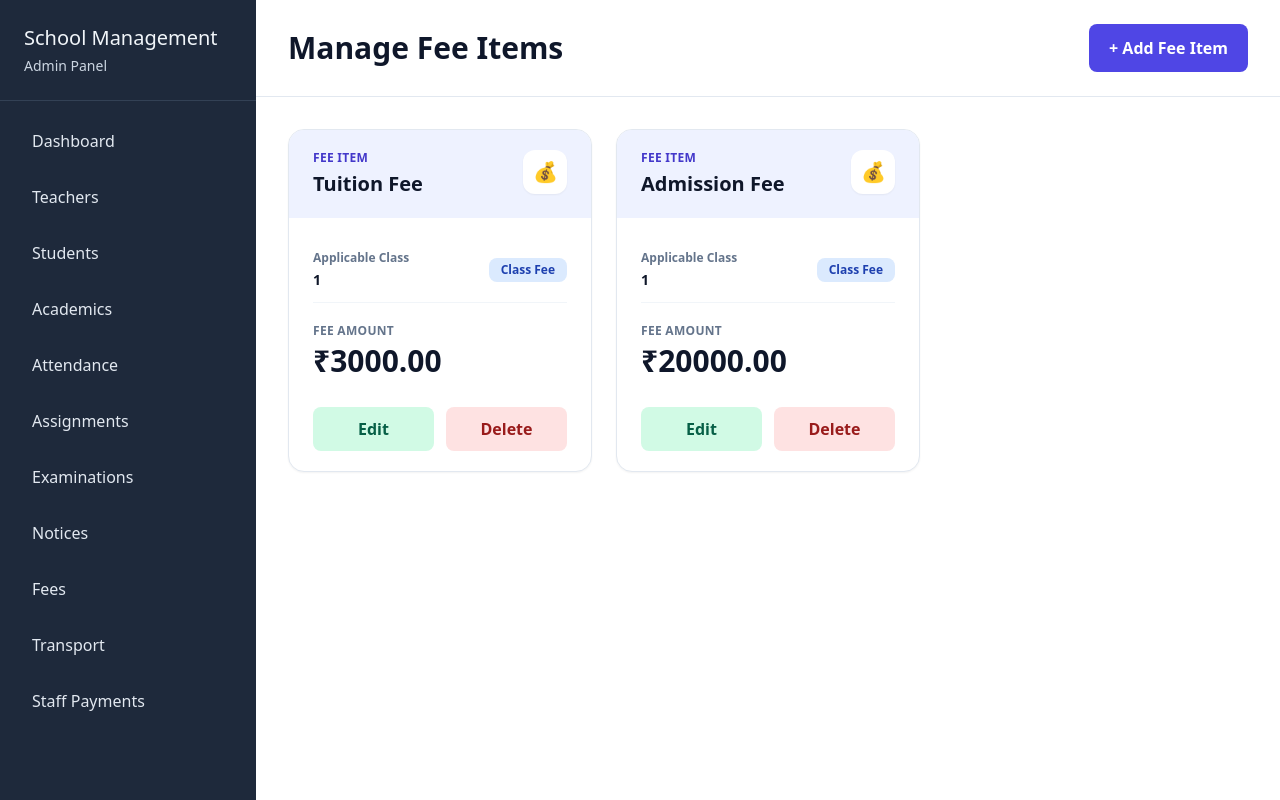
After one commit to omjha1190/School_MS, a Django app: page /fees/manage/feeitems/ in a window 1280 px wide. The commit adds this page. Run offline with Django 5.2, Linux system fonts and the light colour scheme; data comes from the database, SQL or seed files in the repository; some libraries are stand-ins or nearby versions.

Commit message:
some small and big changes in fee app

```diff
--- a/schoolmanagementsystem/fees/admin.py
+++ b/schoolmanagementsystem/fees/admin.py
@@ -1,6 +1,7 @@
 from django.contrib import admin
 from students.models import Student
-from .models import Fee
+from .models import Fee, FeeItem
 
 # Register your models here.
 admin.site.register(Fee)
+admin.site.register(FeeItem)
--- a/schoolmanagementsystem/fees/models.py
+++ b/schoolmanagementsystem/fees/models.py
@@ -1,14 +1,57 @@
 from django.db import models
 from students.models import Student
+from academics.models import SchoolClass, Section
 
 # Create your models here.
+
+class FeeItem(models.Model):
+    FEE_TYPES = [
+        ("Tuition", "Tuition Fee"),
+        ("Admission", "Admission Fee"),
+        ("Registration", "Registration Fee"),
+        ("Annual", "Annual Fee"),
+        ("Examination", "Examination Fee"),
+        ("Transport", "Transport Fee"),
+        ("Library", "Library Fee"),
+        ("Computer/Lab", "Computer/Lab Fee"),
+        ("Activity", "Activity Fee"),
+        ("Sports", "Sports Fee"),
+        ("Miscellaneous", "Miscellaneous Fee"),
+        ("Late", "Late Fee"),
+        ("Hostel", "Hostel Fee"),
+    ]
+    fee_type = models.CharField(max_length=100, choices=FEE_TYPES)
+    schoolclass = models.ForeignKey(SchoolClass, on_delete=models.CASCADE, null=True, blank=True)
+    amount = models.DecimalField(max_digits=10, decimal_places=2)
+
+    def __str__(self):
+        return f"{self.fee_type} - {self.schoolclass.name} - {self.amount}"
+
+
 class Fee(models.Model):
+    FEE_STATUS = [
+        ("Pending", "Pending"),
+        ("Partial", "Partial"),
+        ("Paid", "Paid"),
+        ("Overdue", "Overdue"),
+    ]
+    PAYMENT_METHODS = [
+        ("Cash","Cash"),
+        ("Bank Transfer","Bank Transfer"),
+        ("UPI","UPI"),
+        ("Cheque","Cheque"),
+    ]
     student = models.ForeignKey(Student, on_delete=models.CASCADE)
-    fee_type = models.CharField(max_length=100)
-    amount = models.DecimalField(max_digits=10 , decimal_places=2)
+    fee_items = models.ManyToManyField(FeeItem, blank=True)
+    section = models.ForeignKey(Section, on_delete=models.CASCADE, null=True, blank=True)
     due_date = models.DateField()
     paid_date = models.DateField(null=True, blank=True)
-    status = models.CharField(max_length=100, default="Pending")
+    status = models.CharField(max_length=100, choices=FEE_STATUS, default="Pending")
+    payment_method = models.CharField(max_length=50, choices=PAYMENT_METHODS, default="Cash" , null=True, blank=True)
+
+    @property
+    def total_amount(self):
+        return sum(item.amount for item in self.fee_items.all())
 
     def __str__(self):
-        return f"{self.student} - {self.fee_type}"
+        return f"{self.student} - {self.total_amount}"
--- /dev/null
+++ b/schoolmanagementsystem/fees/templates/fees/manage_feeitems.html
@@ -0,0 +1,68 @@
+{% extends 'school_admin/base.html' %}
+
+{% block title %}Manage Fee Items{% endblock title %}
+
+{% block content %}
+<div class="flex-1 bg-white min-h-screen">
+    <div class="px-8 py-6 border-b border-slate-200 flex items-center justify-between">
+        <h1 class="text-3xl font-bold text-slate-900">Manage Fee Items</h1>
+        <a href="{% url 'insert_feeitem' %}" class="px-5 py-3 rounded-lg bg-indigo-600 text-white font-semibold hover:bg-indigo-700 transition">+ Add Fee Item</a>
+    </div>
+    <div class="px-8 py-8">
+        <div class="grid grid-cols-3 gap-6">
+            {% for fee in feeitems %}
+            <div class="bg-white rounded-2xl border border-slate-200 shadow-sm hover:shadow-md transition overflow-hidden">
+                <div class="px-6 py-5 bg-indigo-50">
+                    <div class="flex items-start justify-between">
+                        <div>
+                            <p class="text-xs font-bold uppercase tracking-wide text-indigo-700">Fee Item</p>
+                            <h2 class="text-xl font-bold text-slate-900 mt-1">{{ fee.get_fee_type_display }}</h2>
+                        </div>
+                        <div class="w-11 h-11 rounded-xl bg-white flex items-center justify-center text-xl shadow-sm">💰</div>
+                    </div>
+                </div>
+                <div class="px-6 py-5">
+                    <div class="flex items-center justify-between py-3 border-b border-slate-100">
+                        <div>
+                            <p class="text-xs font-semibold text-slate-500">Applicable Class</p>
+                            <p class="text-sm font-bold text-slate-900 mt-1">
+                                {% if fee.schoolclass %}
+                                    {{ fee.schoolclass.name }}
+                                {% else %}
+                                    All Classes
+                                {% endif %}
+                            </p>
+                        </div>
+                        <span class="px-3 py-1 rounded-lg bg-blue-100 text-blue-800 text-xs font-bold">
+                            {% if fee.schoolclass %}
+                                Class Fee
+                            {% else %}
+                                Common Fee
+                            {% endif %}
+                        </span>
+                    </div>
+                    <div class="py-5">
+                        <p class="text-xs font-semibold uppercase tracking-wide text-slate-500">Fee Amount</p>
+                        <div class="flex items-end gap-2 mt-1">
+                            <span class="text-3xl font-bold text-slate-900">₹{{ fee.amount }}</span>
+                        </div>
+                    </div>
+                    <div class="flex gap-3 pt-2">
+                        <a href="{% url "edit_feeitems" fee.id %}" class="flex-1 text-center px-4 py-2.5 rounded-lg bg-emerald-100 text-emerald-800 font-semibold hover:bg-emerald-200 transition">Edit</a>
+                        <a href="{% url "delete_feeitem" fee.id %}" onclick="return confirm( 'Are you sure you want to delete this fee item?' )" class="flex-1 text-center px-4 py-2.5 rounded-lg bg-red-100 text-red-800 font-semibold hover:bg-red-200 transition">Delete</a>
+                    </div>
+                </div>
+            </div>
+            {% empty %}
+            <div class="col-span-3 bg-slate-50 rounded-2xl border border-slate-200 py-16 text-center">
+                <div class="text-5xl mb-4">💰</div>
+                <h2 class="text-xl font-bold text-slate-900">No Fee Items Found</h2>
+                <p class="text-sm text-slate-600 mt-2">Start by adding your first fee item.</p>
+                <a href="{% url 'insert_feeitem' %}"
+                   class="inline-block mt-6 px-6 py-3 rounded-lg bg-indigo-600 text-white font-semibold hover:bg-indigo-700">+ Add Fee Item</a>
+            </div>
+            {% endfor %}
+        </div>
+    </div>
+</div>
+{% endblock content %}
--- a/schoolmanagementsystem/fees/urls.py
+++ b/schoolmanagementsystem/fees/urls.py
@@ -2,9 +2,13 @@ from django.urls import path
 from fees import views
 
 urlpatterns = [
-    path("insert/", views.insert_fee, name="insert_fee"),
-    path("manage/", views.manage_fees, name="manage_fees"),
-    path("edit/<int:id>/", views.edit_fee, name="edit_fee"),
-    path("delete/<int:id>/", views.delete_fee, name="delete_fee"),
-    path("history/<int:id>/", views.fees_history, name="fees_history"),
+    path("insert/fee/", views.insert_fee, name="insert_fee"),
+    path("manage/fee/", views.manage_fees, name="manage_fees"),
+    path("edit/fee/<int:id>/", views.edit_fee, name="edit_fee"),
+    path("delete/fee/<int:id>/", views.delete_fee, name="delete_fee"),
+    path("history/fee/<int:id>/", views.fees_history, name="fees_history"),
+    path("insert/feeitem/", views.insert_feeitem, name="insert_feeitem"),
+    path("manage/feeitems/", views.manage_feeitems, name="manage_feeitems"),
+    path("edit/feeitems/<int:id>", views.edit_feeitems, name="edit_feeitems"),
+    path("delete/feeitems/<int:id>", views.delete_feeitem, name="delete_feeitem"),
 ]
--- a/schoolmanagementsystem/fees/views.py
+++ b/schoolmanagementsystem/fees/views.py
@@ -1,21 +1,27 @@
 from django.shortcuts import render, redirect
 from students.models import Student
-from .models import Fee
+from academics.models import SchoolClass, Section
+from .models import Fee, FeeItem
 
 # Create your views here.
 def insert_fee(req):
     data = {
         "students" : Student.objects.all(),
+        "sections" : Section.objects.all(),
+        "feeitems" : FeeItem.objects.all(),
+        "fee_status" : Fee.FEE_STATUS,
+        "payment_methods" : Fee.PAYMENT_METHODS
     }
     if req.method == "POST" :
         fee = Fee()
         fee.student = Student.objects.get(id=req.POST.get('student'))
-        fee.fee_type = req.POST.get('fee_type')
-        fee.amount = req.POST.get('amount')
+        fee.section = Section.objects.get(id=req.POST.get('section')) or None
         fee.due_date = req.POST.get('due_date')
         fee.paid_date = req.POST.get('paid_date') or None
         fee.status = req.POST.get('status')
+        fee.payment_method = req.POST.get('payment_method') or None
         fee.save()
+        fee.fee_items.set(req.POST.getlist('fee_items'))
         return redirect("manage_fees")
     return render(req, "fees/insert_fee.html", data)
 
@@ -26,19 +32,24 @@ def manage_fees(req):
     return render(req, "fees/manage_fees.html", data)
 
 def edit_fee(req, id):
+    fee = Fee.objects.get(id=id)
     data = {
         "students" : Student.objects.all(),
-        "fee" : Fee.objects.get(id=id)
+        "sections" : Section.objects.all(),
+        "feeitems" : FeeItem.objects.all(),
+        "fee_status" : Fee.FEE_STATUS,
+        "payment_methods" : Fee.PAYMENT_METHODS,
+        "fee" : fee
     }
     if req.method == "POST":
-        fee = Fee.objects.get(id=id)
-        fee.student = Student.objects.get(id=req.POST.get('student'))
-        fee.fee_type = req.POST.get('fee_type')
-        fee.amount = req.POST.get('amount')
+        fee.student_id = req.POST.get('student')
+        fee.section_id = req.POST.get('section') or None
         fee.due_date = req.POST.get('due_date')
-        fee.paid_date = req.POST.get('paid_date')
+        fee.paid_date = req.POST.get('paid_date') or None
         fee.status = req.POST.get('status')
+        fee.payment_method = req.POST.get('payment_method') or None
         fee.save()
+        fee.fee_items.set(req.POST.getlist('fee_items'))
         return redirect("manage_fees")
     return render(req, "fees/insert_fee.html", data)
 
@@ -59,3 +70,48 @@ def fees_history(req, id):
         "fees" : Fee.objects.filter(student=student),
     }
     return render(req, "fees/fees_history.html", data)
+
+def insert_feeitem(req):
+    data = {
+        "fee_types" : FeeItem.FEE_TYPES,
+        "schoolclasses" : SchoolClass.objects.all()
+    }
+    if req.method == "POST":
+        feeitem = FeeItem()
+        feeitem.fee_type = req.POST.get('fee_type')
+        feeitem.schoolclass = SchoolClass.objects.get(id=req.POST.get('schoolclass'))
+        feeitem.amount = req.POST.get('amount')
+        feeitem.save()
+        return redirect("manage_feeitems")
+    return render(req, "fees/insert_feeitem.html", data)
+
+def manage_feeitems(req):
+    data = {
+        "feeitems" : FeeItem.objects.all()
+    }
+    return render(req, "fees/manage_feeitems.html", data)
+
+def edit_feeitems(req, id):
+    data = {
+        "feeitem" : FeeItem.objects.get(id=id),
+        "fee_types" : FeeItem.FEE_TYPES,
+        "schoolclasses" : SchoolClass.objects.all(),
+    }
+    if req.method == "POST":
+        feeitem = FeeItem.objects.get(id=id)
+        feeitem.fee_type = req.POST.get('fee_type')
+        feeitem.schoolclass = SchoolClass.objects.get(id=req.POST.get('schoolclass'))
+        feeitem.amount = req.POST.get('amount')
+        feeitem.save()
+        return redirect("manage_feeitems")
+    return render(req, "fees/insert_feeitem.html", data)
+
+def delete_feeitem(req, id):
+    data = {}
+    try :
+        feeitem = FeeItem.objects.get(id=id)
+        feeitem.delete()
+        return redirect("manage_feeitems")
+    except FeeItem.DoesNotExist:
+        data ['error'] = "This Fee item is not availabel"
+    return redirect("manage_feeitems")
```
Also changed, not shown: schoolmanagementsystem/fees/templates/fees/insert_fee.html (+71 -29 lines), schoolmanagementsystem/fees/templates/fees/insert_feeitem.html (added, +45 -0 lines), schoolmanagementsystem/fees/templates/fees/manage_fees.html (+93 -54 lines), schoolmanagementsystem/db.sqlite3, schoolmanagementsystem/fees/migrations/0002_rename_amount_fee_total_amount_fee_paid_amount_and_more.py (added), schoolmanagementsystem/fees/migrations/0003_alter_fee_fee_type.py (added), schoolmanagementsystem/fees/migrations/0004_remove_fee_fee_type_remove_fee_paid_amount_and_more.py (added), schoolmanagementsystem/fees/migrations/0005_remove_feeitem_fee_fee_fee_type.py (added), schoolmanagementsystem/fees/migrations/0006_remove_fee_fee_type_fee_fee_items.py (added), schoolmanagementsystem/fees/migrations/0007_fee_section_feeitem_schoolclass.py (added), schoolmanagementsystem/fees/migrations/0008_alter_fee_payment_method.py (added).
